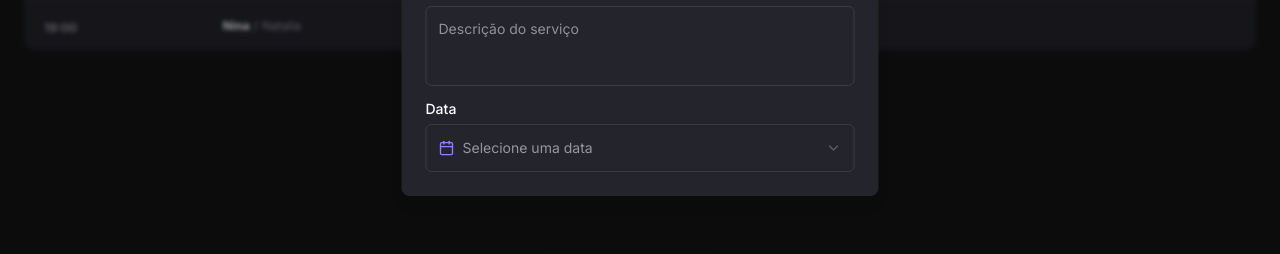
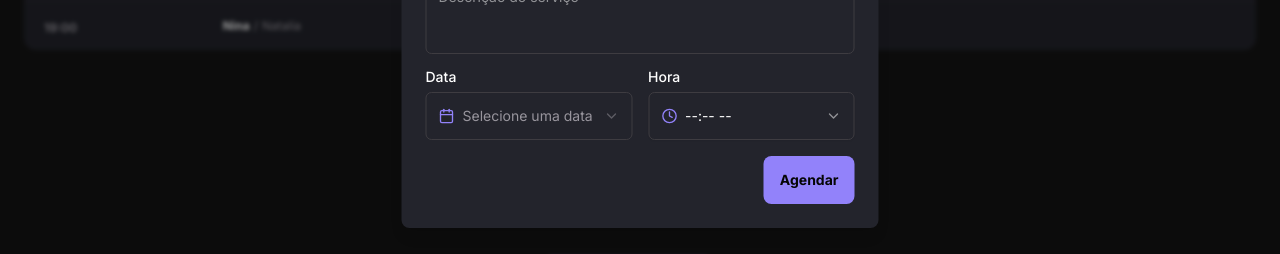
Before and after one commit to thoomassf/pet-shop, a Next.js app: page / in a window 1280 px wide. Both pictures are taken after a click on the button "Novo Agendamento". Shown: the part 471-725 px from the top of the page. Built offline with nearby package versions, Linux system fonts and the light colour scheme.

Commit message:
feat: implementing hour select

```diff
--- a/package.json
+++ b/package.json
@@ -15,6 +15,7 @@
     "@radix-ui/react-dialog": "^1.1.15",
     "@radix-ui/react-label": "^2.1.7",
     "@radix-ui/react-popover": "^1.1.15",
+    "@radix-ui/react-select": "^2.2.6",
     "@radix-ui/react-slot": "^1.2.3",
     "class-variance-authority": "^0.7.1",
     "clsx": "^2.1.1",
--- a/src/components/appointment-form/appointment-form.tsx
+++ b/src/components/appointment-form/appointment-form.tsx
@@ -19,25 +19,34 @@
 } from '@/components/ui/form';
 import { Input } from '@/components/ui/input';
 import { Textarea } from '@/components/ui/textarea';
+import { Popover, PopoverTrigger } from '@/components/ui/popover';
+import { Calendar } from '@/components/ui/calendar';
 import { z } from 'zod';
 import { useForm } from 'react-hook-form';
 import { zodResolver } from '@hookform/resolvers/zod';
 import {
   CalendarIcon,
-  ChevronDown,
   ChevronDownIcon,
+  ClockIcon,
   Dog,
+  Loader2,
   Phone,
   User,
 } from 'lucide-react';
 import { IMaskInput } from 'react-imask';
-import { format, startOfDay, startOfToday } from 'date-fns';
-import { Popover, PopoverTrigger } from '../ui/popover';
+import { format, min, setHours, setMinutes, startOfToday } from 'date-fns';
 import { cn } from '@/lib/utils';
 import { PopoverContent } from '@radix-ui/react-popover';
-import { Calendar } from '../ui/calendar';
+import {
+  Select,
+  SelectContent,
+  SelectItem,
+  SelectTrigger,
+  SelectValue,
+} from '../ui/select';
 
-const appointmentFormSchema = z.object({
+const appointmentFormSchema = z
+  .object({
     tutorName: z.string().min(3, 'O nome do tutor é obrigatório'),
     petName: z.string().min(3, 'O nome do pet é obrigatório'),
     phone: z.string().min(11, 'O telefone é obrigatório'),
@@ -49,7 +58,22 @@
       .min(startOfToday(), {
         message: 'A data não pode ser no passado',
       }),
-});
+    time: z.string().min(1, 'A hora é obrigatório'),
+  })
+  .refine(
+    (data) => {
+      const [hour, minute] = data.time.split(':');
+      const scheduleDateTime = setMinutes(
+        setHours(data.scheduleAt, Number(hour)),
+        Number(minute)
+      );
+      return scheduleDateTime > new Date();
+    },
+    {
+      path: ['time'],
+      error: 'O horário não pode ser no passado',
+    }
+  );
 
 type AppointmentFormValues = z.infer<typeof appointmentFormSchema>;
 
@@ -62,6 +86,7 @@
       phone: '',
       description: '',
       scheduleAt: undefined,
+      time: '',
     },
   });
 
@@ -188,6 +213,7 @@
               )}
             />
 
+            <div className="space-y-4 md:grid md:grid-cols-2 md:gap-4 md:space-y-0">
               <FormField
                 control={form.control}
                 name="scheduleAt"
@@ -234,9 +260,72 @@
                   </FormItem>
                 )}
               />
+
+              <FormField
+                control={form.control}
+                name="time"
+                render={({ field }) => (
+                  <FormItem>
+                    <FormLabel className="text-label-medium-size text-content-primary">
+                      Hora
+                    </FormLabel>
+                    <FormControl>
+                      <Select
+                        onValueChange={field.onChange}
+                        value={field.value}
+                      >
+                        <SelectTrigger>
+                          <div className="flex items-center gap-2">
+                            <ClockIcon className="h-4 w-4 text-content-brand" />
+                            <SelectValue placeholder="--:-- --" />
+                          </div>
+                        </SelectTrigger>
+                        <SelectContent>
+                          {TIME_OPTIONS.map((time) => (
+                            <SelectItem key={time} value={time}>
+                              {time}
+                            </SelectItem>
+                          ))}
+                        </SelectContent>
+                      </Select>
+                    </FormControl>
+                    <FormMessage />
+                  </FormItem>
+                )}
+              />
+            </div>
+
+            <div className="flex justify-end">
+              <Button
+                type="submit"
+                variant="brand"
+                disabled={form.formState.isSubmitting}
+              >
+                {form.formState.isSubmitting && (
+                  <Loader2 className="mr-2 h-4 w-4 animate-spin" />
+                )}
+                Agendar
+              </Button>
+            </div>
           </form>
         </Form>
       </DialogContent>
     </Dialog>
   );
 };
+
+const generateTimeOptions = (): string[] => {
+  const times = [];
+
+  for (let hour = 9; hour <= 21; hour++) {
+    for (let minute = 0; minute < 60; minute += 30) {
+      if (hour === 21 && minute > 0) break;
+      const timeString = `${hour.toString().padStart(2, '0')}:${minute.toString().padStart(2, '0')}`;
+      times.push(timeString);
+    }
+  }
+
+  return times;
+};
+
+const TIME_OPTIONS = generateTimeOptions();
--- /dev/null
+++ b/src/components/ui/select.tsx
@@ -0,0 +1,185 @@
+'use client';
+
+import * as React from 'react';
+import * as SelectPrimitive from '@radix-ui/react-select';
+import { CheckIcon, ChevronDownIcon, ChevronUpIcon } from 'lucide-react';
+
+import { cn } from '@/lib/utils';
+
+function Select({
+  ...props
+}: React.ComponentProps<typeof SelectPrimitive.Root>) {
+  return <SelectPrimitive.Root data-slot="select" {...props} />;
+}
+
+function SelectGroup({
+  ...props
+}: React.ComponentProps<typeof SelectPrimitive.Group>) {
+  return <SelectPrimitive.Group data-slot="select-group" {...props} />;
+}
+
+function SelectValue({
+  ...props
+}: React.ComponentProps<typeof SelectPrimitive.Value>) {
+  return <SelectPrimitive.Value data-slot="select-value" {...props} />;
+}
+
+function SelectTrigger({
+  className,
+  size = 'default',
+  children,
+  ...props
+}: React.ComponentProps<typeof SelectPrimitive.Trigger> & {
+  size?: 'sm' | 'default';
+}) {
+  return (
+    <SelectPrimitive.Trigger
+      data-slot="select-trigger"
+      data-size={size}
+      className={cn(
+        "border-input data-[placeholder]:text-muted-foreground [&_svg:not([class*='text-'])]:text-muted-foreground focus-visible:border-ring focus-visible:ring-ring/50 aria-invalid:ring-destructive/20 dark:aria-invalid:ring-destructive/40 aria-invalid:border-destructive dark:bg-input/30 dark:hover:bg-input/50 flex items-center justify-between gap-2 rounded-md border px-3 py-2 text-sm whitespace-nowrap shadow-xs transition-[color,box-shadow] outline-none focus-visible:ring-[3px] disabled:cursor-not-allowed disabled:opacity-50 data-[size=default]:h-12 data-[size=sm]:h-8 *:data-[slot=select-value]:line-clamp-1 *:data-[slot=select-value]:flex *:data-[slot=select-value]:items-center *:data-[slot=select-value]:gap-2 [&_svg]:pointer-events-none [&_svg]:shrink-0 [&_svg:not([class*='size-'])]:size-4 w-full bg-background-tertiary border-border-primary text-content-primary hover:border-border-secondary focus:border-border-brand focus-visible:ring-border-brand",
+        className
+      )}
+      {...props}
+    >
+      {children}
+      <SelectPrimitive.Icon asChild>
+        <ChevronDownIcon className="size-4 opacity-50" />
+      </SelectPrimitive.Icon>
+    </SelectPrimitive.Trigger>
+  );
+}
+
+function SelectContent({
+  className,
+  children,
+  position = 'popper',
+  ...props
+}: React.ComponentProps<typeof SelectPrimitive.Content>) {
+  return (
+    <SelectPrimitive.Portal>
+      <SelectPrimitive.Content
+        data-slot="select-content"
+        className={cn(
+          'bg-background-tertiary border-border-primary bg-popover text-popover-foreground data-[state=open]:animate-in data-[state=closed]:animate-out data-[state=closed]:fade-out-0 data-[state=open]:fade-in-0 data-[state=closed]:zoom-out-95 data-[state=open]:zoom-in-95 data-[side=bottom]:slide-in-from-top-2 data-[side=left]:slide-in-from-right-2 data-[side=right]:slide-in-from-left-2 data-[side=top]:slide-in-from-bottom-2 relative z-50 max-h-(--radix-select-content-available-height) min-w-[8rem] origin-(--radix-select-content-transform-origin) overflow-x-hidden overflow-y-auto rounded-md border shadow-md',
+          position === 'popper' &&
+            'data-[side=bottom]:translate-y-1 data-[side=left]:-translate-x-1 data-[side=right]:translate-x-1 data-[side=top]:-translate-y-1',
+          className
+        )}
+        position={position}
+        {...props}
+      >
+        <SelectScrollUpButton />
+        <SelectPrimitive.Viewport
+          className={cn(
+            'p-1',
+            position === 'popper' &&
+              'h-[var(--radix-select-trigger-height)] w-full min-w-[var(--radix-select-trigger-width)] scroll-my-1'
+          )}
+        >
+          {children}
+        </SelectPrimitive.Viewport>
+        <SelectScrollDownButton />
+      </SelectPrimitive.Content>
+    </SelectPrimitive.Portal>
+  );
+}
+
+function SelectLabel({
+  className,
+  ...props
+}: React.ComponentProps<typeof SelectPrimitive.Label>) {
+  return (
+    <SelectPrimitive.Label
+      data-slot="select-label"
+      className={cn('text-muted-foreground px-2 py-1.5 text-xs', className)}
+      {...props}
+    />
+  );
+}
+
+function SelectItem({
+  className,
+  children,
+  ...props
+}: React.ComponentProps<typeof SelectPrimitive.Item>) {
+  return (
+    <SelectPrimitive.Item
+      data-slot="select-item"
+      className={cn(
+        "focus:bg-accent focus:text-accent-foreground [&_svg:not([class*='text-'])]:text-muted-foreground relative flex w-full cursor-default items-center gap-2 rounded-sm py-1.5 pr-8 pl-2 text-sm outline-hidden select-none data-[disabled]:pointer-events-none data-[disabled]:opacity-50 [&_svg]:pointer-events-none [&_svg]:shrink-0 [&_svg:not([class*='size-'])]:size-4 *:[span]:last:flex *:[span]:last:items-center *:[span]:last:gap-2 text-content-primary hover:bg-background-secondary focus:bg-background-secondary bg-background-primary",
+        className
+      )}
+      {...props}
+    >
+      <span className="absolute right-2 flex size-3.5 items-center justify-center">
+        <SelectPrimitive.ItemIndicator>
+          <CheckIcon className="size-4" />
+        </SelectPrimitive.ItemIndicator>
+      </span>
+      <SelectPrimitive.ItemText>{children}</SelectPrimitive.ItemText>
+    </SelectPrimitive.Item>
+  );
+}
+
+function SelectSeparator({
+  className,
+  ...props
+}: React.ComponentProps<typeof SelectPrimitive.Separator>) {
+  return (
+    <SelectPrimitive.Separator
+      data-slot="select-separator"
+      className={cn('bg-border pointer-events-none -mx-1 my-1 h-px', className)}
+      {...props}
+    />
+  );
+}
+
+function SelectScrollUpButton({
+  className,
+  ...props
+}: React.ComponentProps<typeof SelectPrimitive.ScrollUpButton>) {
+  return (
+    <SelectPrimitive.ScrollUpButton
+      data-slot="select-scroll-up-button"
+      className={cn(
+        'flex cursor-default items-center justify-center py-1',
+        className
+      )}
+      {...props}
+    >
+      <ChevronUpIcon className="size-4" />
+    </SelectPrimitive.ScrollUpButton>
+  );
+}
+
+function SelectScrollDownButton({
+  className,
+  ...props
+}: React.ComponentProps<typeof SelectPrimitive.ScrollDownButton>) {
+  return (
+    <SelectPrimitive.ScrollDownButton
+      data-slot="select-scroll-down-button"
+      className={cn(
+        'flex cursor-default items-center justify-center py-1',
+        className
+      )}
+      {...props}
+    >
+      <ChevronDownIcon className="size-4" />
+    </SelectPrimitive.ScrollDownButton>
+  );
+}
+
+export {
+  Select,
+  SelectContent,
+  SelectGroup,
+  SelectItem,
+  SelectLabel,
+  SelectScrollDownButton,
+  SelectScrollUpButton,
+  SelectSeparator,
+  SelectTrigger,
+  SelectValue,
+};
```
Also changed, not shown: 1 other file (tests, documents, lock files or other folders). Lines whose indentation alone changed are shown as unchanged.
